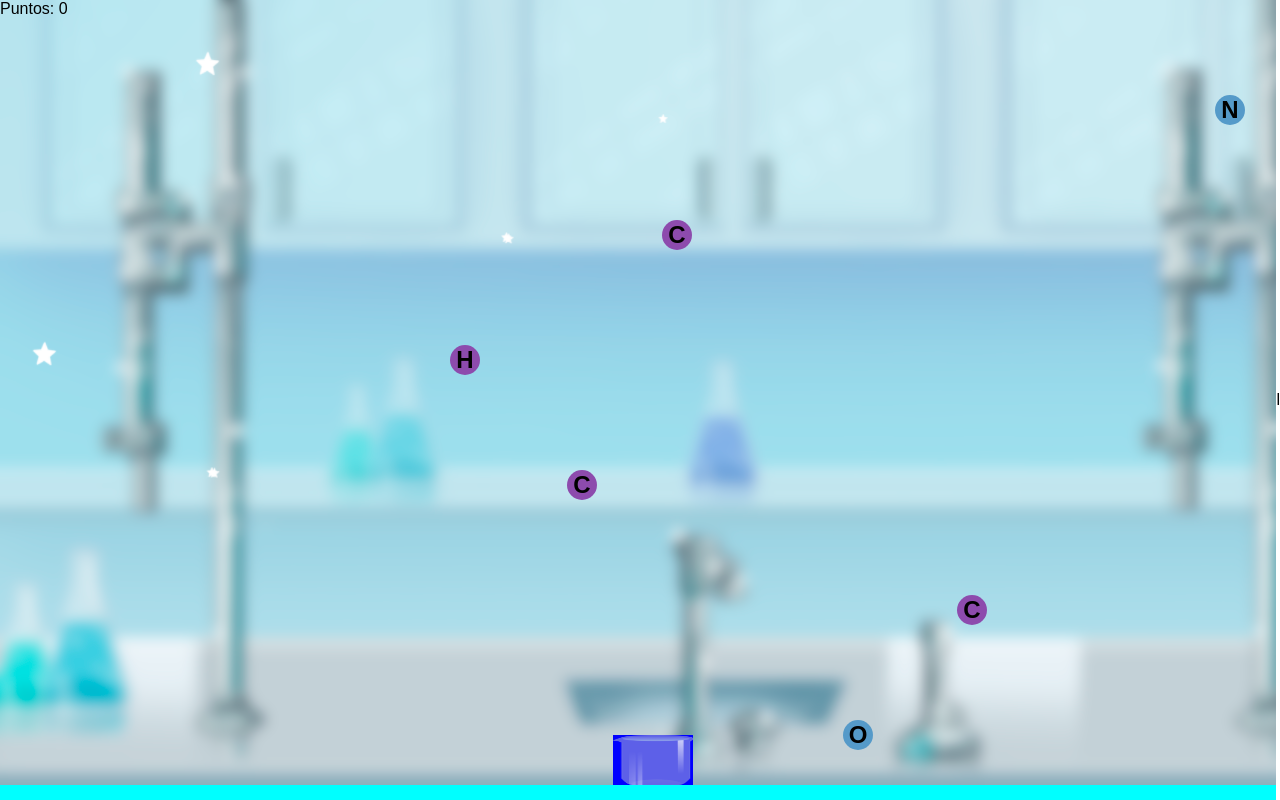
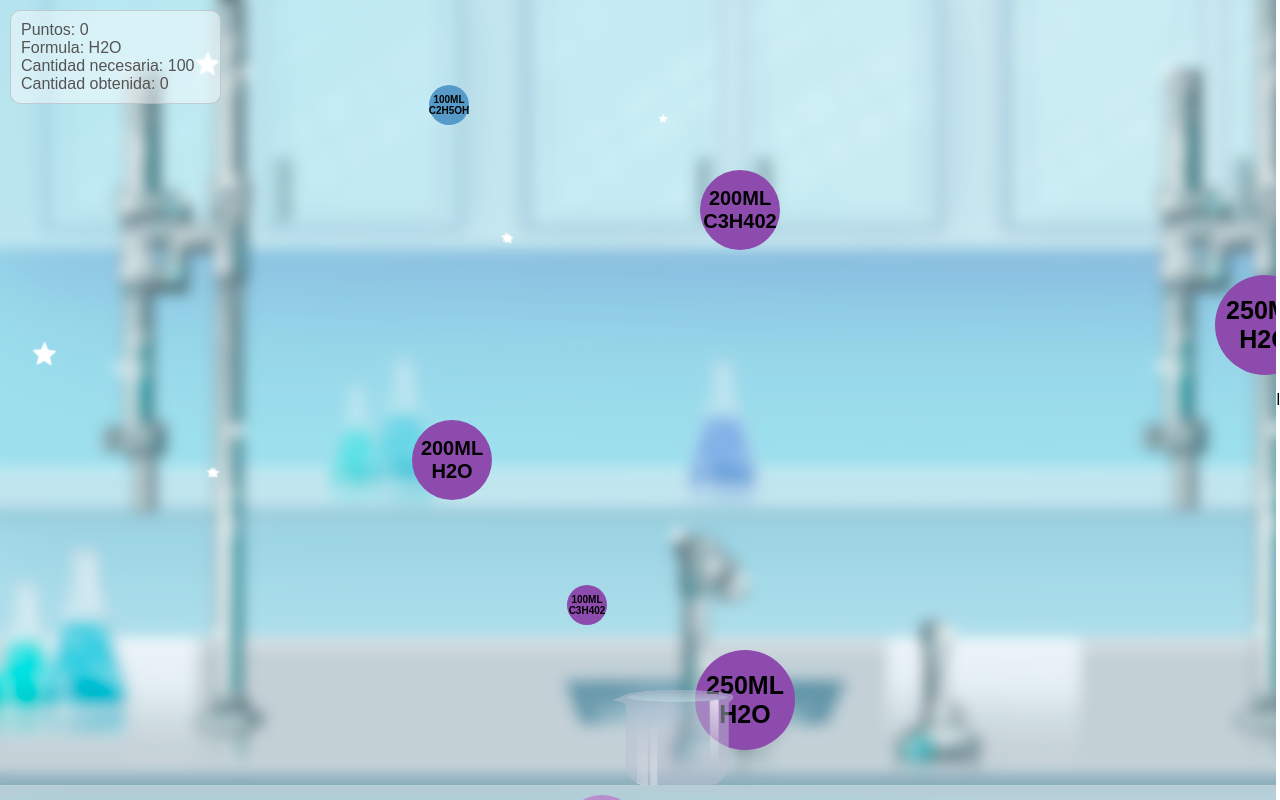
Before and after one commit to roritopra/CathingGame, a plain HTML site: page index.html in a window 1280 px wide. Drawn offline with Linux system fonts and the light colour scheme.

Commit message:
changed code

```diff
--- a/custom.js
+++ b/custom.js
@@ -4,24 +4,43 @@ var elements = document.querySelector(".elements");
 var basketLeft = parseInt(window.getComputedStyle(basket).getPropertyValue("left"));
 var baskeBottom = parseInt(window.getComputedStyle(basket).getPropertyValue("bottom"));
 const scoreContainer = document.getElementById('score');
-const values = ["c", "h", "o", "n"];
+const formuleContainer = document.getElementById('compounds');
+const goalContainer = document.getElementById('goal');
+const amountContainer = document.getElementById('amount');
+const values = [100, 150, 200, 250];
 const compounds = [
-    {text: "H2O", value: "hho"},
-    {text: "C3H402", value: "ccchhhhoo"}
+    {text: "H2O", value: 100},
+    {text: "C3H402", value: 1500},
+    {text: "C2H5OH", value: 750}
 ];
 const colorClasses = {
-    c: "purple",
-    h: "purple",
-    n: "blue",
-    o: "blue"
+    H2O: "purple",
+    C3H402: "purple",
+    C2H5OH: "blue",
 }
 var currentCompound = 0;
-var currentValue = compounds[0].value;
+var currentAmount = 0;
 var score = 0;
 
 function updateDisplayedScore() {
     scoreContainer.innerText = '' + score;
 }
+
+function updateDisplayCompounds() {
+    formuleContainer.innerHTML = compounds[currentCompound].text;
+}
+
+function updateDisplayGoal() {
+    goalContainer.innerHTML = compounds[currentCompound].value;
+}
+
+function updateDisplaAmount() {
+    amountContainer.innerHTML = "" + currentAmount;
+}
+
+updateDisplayCompounds();
+updateDisplayGoal();
+updateDisplaAmount();
 
 function moveBasketLeft(){
     if (basketLeft > 0) {
@@ -57,8 +76,13 @@ function generateElements() {
     var elementLeft = Math.floor(Math.random() * game.clientWidth);
     var element = document.createElement('div');
     const value = values[Math.floor(Math.random() * values.length)];
-    element.innerText = value;
-    element.classList.add("element", colorClasses[value]);
+    const selectedCompound = compounds[Math.floor(Math.random() * compounds.length)].text;
+    element.innerHTML = `
+        <p>${value}ml</p>
+        <p>${selectedCompound}</p>
+    `;
+    element.style.setProperty('font-size', `${value/10}px`);
+    element.classList.add("element", colorClasses[selectedCompound]);
     elements.appendChild(element);
     var fallInterval = setInterval(fallDownElement, 20)
 
@@ -67,27 +91,27 @@ function generateElements() {
         if (elementBottom < baskeBottom + 50 && elementBottom > baskeBottom && elementLeft > basketLeft - 30 && elementLeft < basketLeft + 80){
             elements.removeChild(element);
             clearInterval(fallInterval);
-            const splitted = currentValue.split('');
-            const index = splitted.findIndex(v => v == value);
-            if(index > -1) {
-                splitted.splice(index, 1);
-                console.log(currentValue);
 
-                //Termina la palabra
-                if(splitted.length === 0) {
-                    currentCompound++;
+            if(selectedCompound === compounds[currentCompound].text) {
+                currentAmount += value;
+
+                if(currentAmount >= compounds[currentCompound].value) {
+                    currentAmount = 0;
                     score += 10;
-                    updateDisplayedScore();
 
-                    if(currentCompound === compounds.length) {
-                        //Ganaste
+                    if(currentCompound < compounds.length - 1) {
+                        currentCompound++;
+                        updateDisplayCompounds();
+                        updateDisplayGoal();
+                    } else {
+                        //Gano
                     }
-                    currentValue = compounds[currentCompound].value;
-                    console.log(currentValue);
-                } else {
-                    currentValue = splitted.join('');
                 }
 
+                updateDisplaAmount();
+            } else {
+                score -= 10;
+                updateDisplayedScore();
             }
         }
 
--- a/index.html
+++ b/index.html
@@ -11,7 +11,12 @@
     <div class="game">
         <div class="elements"></div>
         <div class="danger-line"></div>
-        <p>Puntos: <span id="score">0</span></p>
+        <div class="info">
+            <p class="score">Puntos: <span id="score">0</span></p>
+            <p>Formula: <span id="compounds"></span></p>
+            <p>Cantidad necesaria: <span id="goal"></span></p>
+            <p>Cantidad obtenida: <span id="amount"></span></p>
+        </div>
         <img class="basket" src="./images/matraz.png">
     </div>
     <script src="custom.js"></script>
--- a/style.css
+++ b/style.css
@@ -24,15 +24,14 @@ body{
 .danger-line{
     width: 100%;
     height: 15px;
-    background-color: aqua;
+    background-color: rgba(255, 255, 255, 0.371);
     position: absolute;
     bottom: 0
 }
 
 .basket{
-    width: 80px;
-    height: 50px;
-    background-color: blue;
+    width: 120px;
+    height: 95px;
     position: absolute;
     bottom: 15px;
     left: calc(50% - 25px);
@@ -40,16 +39,22 @@ body{
 }
 
 .element{
-    width: 30px;
-    height: 30px;
+    display: flex;
+    justify-content: center;
+    align-items: center;
+    flex-direction: column;
+    width: 4em;
+    height: 4em;
     background-color: greenyellow;
-    font-size: 24px;
     font-weight: 700;
     position: absolute;
     text-align: center;
-    line-height: 30px;
     border-radius: 50%;
     text-transform: uppercase;
+}
+
+.element p {
+    text-align: center;
 }
 
 .purple {
@@ -59,3 +64,17 @@ body{
 .blue {
     background-color: rgb(85, 154, 201);
 }
+
+.info{
+    width: 189px;
+    background-color: rgba(255, 255, 255, 0.452);
+    padding: 10px;
+    border: 1px rgba(169, 169, 169, 0.504) solid;
+    border-radius: 10px;
+    margin: 10px;
+    display: inline-block;
+}
+
+.info p{
+    color: rgb(84, 84, 84);
+}
```
